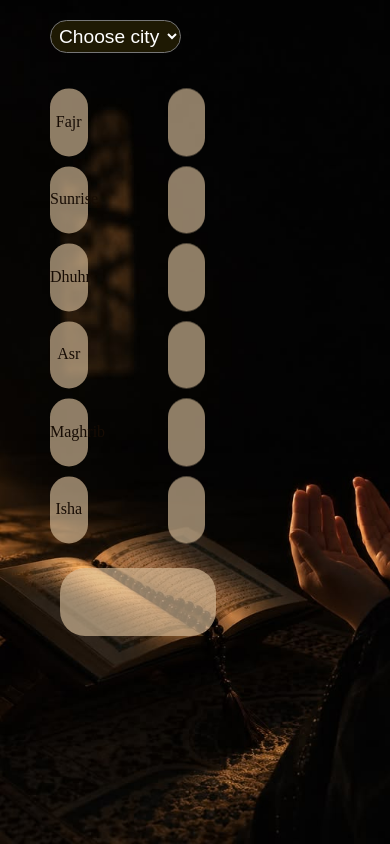
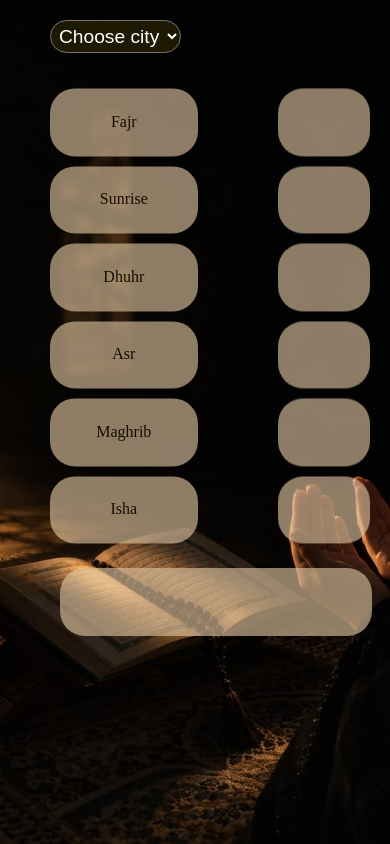
Before and after one commit to rawanzahra/Prayer-Times-Website, a website: page index.html in a window 390 px wide. Drawn offline with nearby package versions, Linux system fonts and the light colour scheme.

Commit message:
Add files via upload

```diff
--- a/style.css
+++ b/style.css
@@ -89,9 +89,14 @@
 
     }
     #date{
-        width: 40%;
+        width: 80%;
         margin-left: 60px;
     }
-
+    .times{
+        display: grid;
+        grid-template-columns: auto auto;
+        gap: 20px;
+        margin-right: 10px;
+    }
 
   }
```
